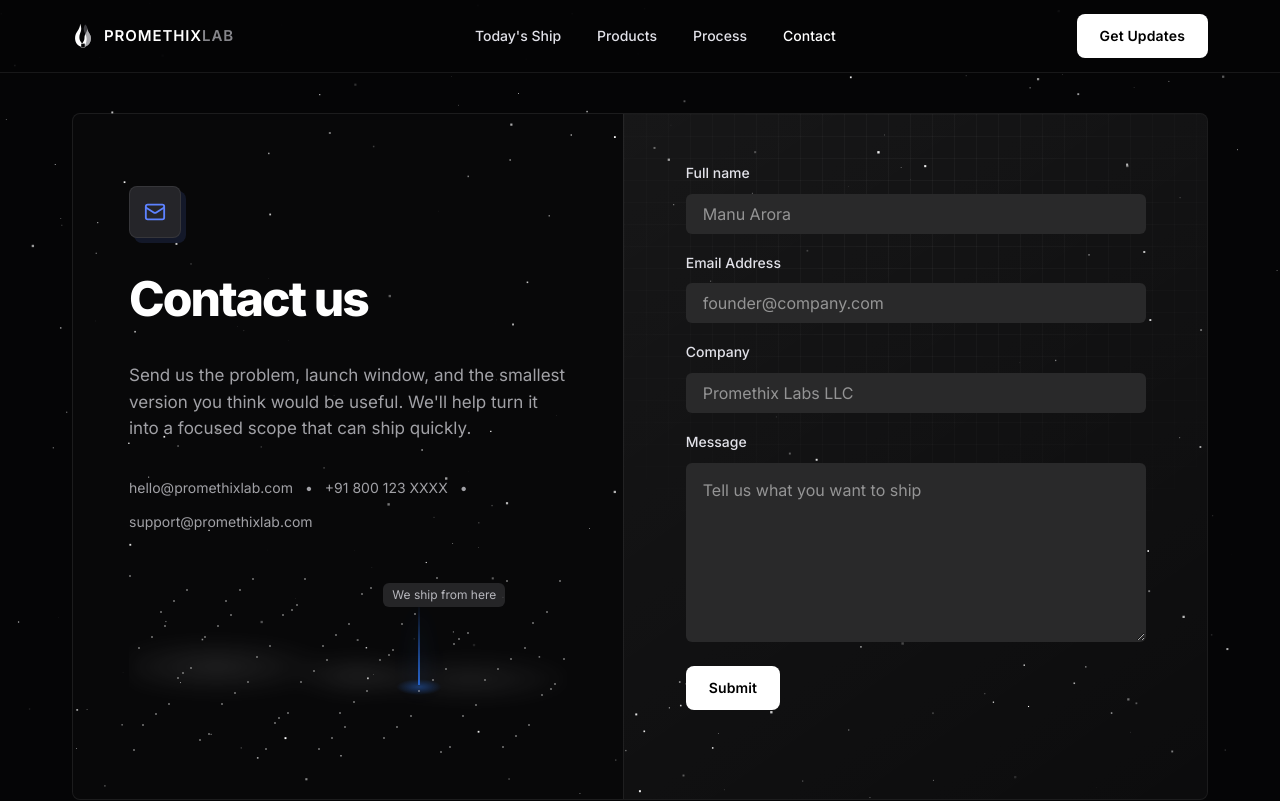
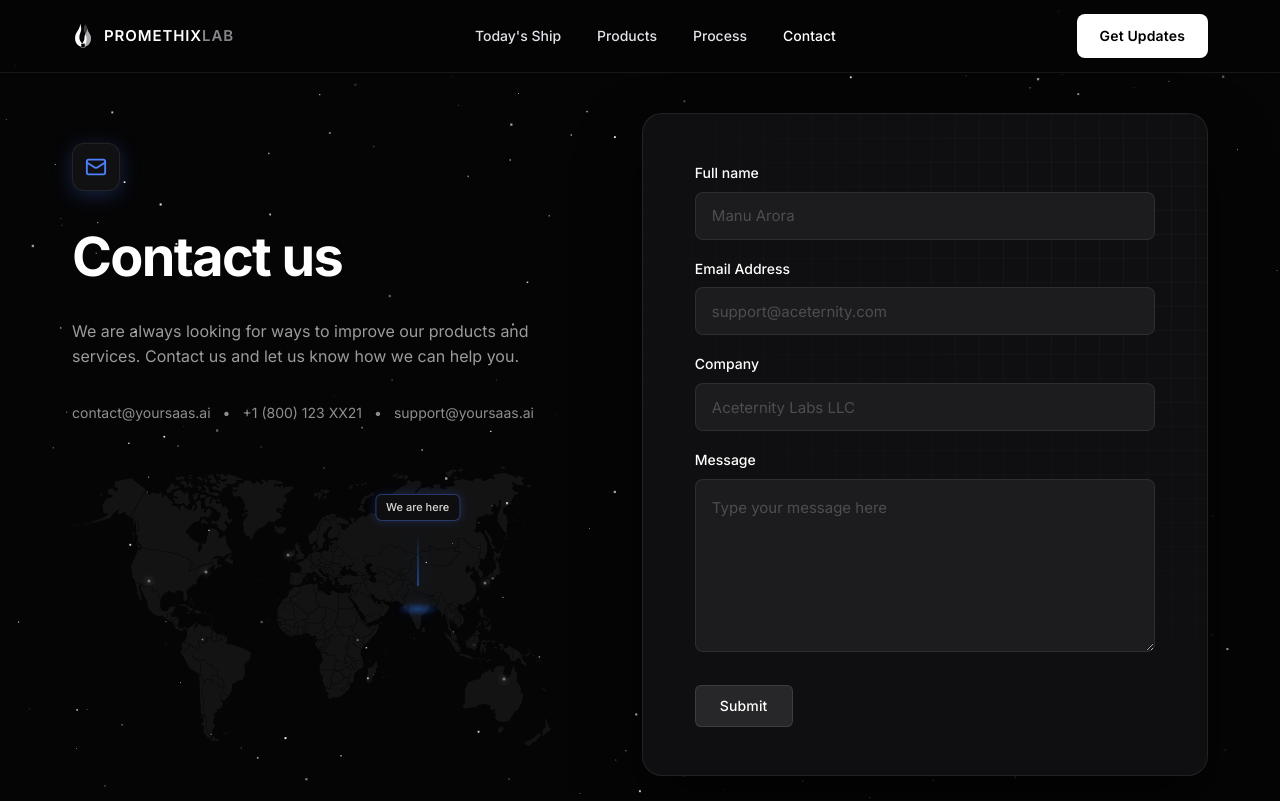
Before and after one commit to Promethix-Lab/promethix-lab, a Next.js app: page /contact in a window 1280 px wide. Shown: the top 801 px of the page. Built offline with nearby package versions, Linux system fonts and the light colour scheme.

Commit message:
contact form updated and bugs removed

```diff
--- a/app/contact/page.tsx
+++ b/app/contact/page.tsx
@@ -20,26 +20,33 @@ export default function ContactPage() {
             </div>
             <h1>Contact us</h1>
             <p>
-              Send us the problem, launch window, and the smallest version you think would be useful. We&apos;ll help
-              turn it into a focused scope that can ship quickly.
+              We are always looking for ways to improve our products and services. Contact us and let us know how we can help you.
             </p>
             <div className="contact-links" aria-label="Contact details">
-              <a href="mailto:hello@promethixlab.com">hello@promethixlab.com</a>
+              <a href="mailto:contact@yoursaas.ai">contact@yoursaas.ai</a>
               <span>•</span>
-              <a href="tel:+91800123XXXX">+91 800 123 XXXX</a>
+              <a href="tel:+1800123XX21">+1 (800) 123 XX21</a>
               <span>•</span>
-              <a href="mailto:support@promethixlab.com">support@promethixlab.com</a>
+              <a href="mailto:support@yoursaas.ai">support@yoursaas.ai</a>
             </div>
             <div className="contact-map" aria-hidden="true">
-              <div className="contact-map-label">We ship from here</div>
+              <div className="contact-map-label">We are here</div>
               <div className="contact-map-beam" />
               <div className="contact-map-pulse" />
-              {Array.from({ length: 86 }).map((_, index) => {
-                const x = (index * 37) % 100;
-                const y = (index * 19 + Math.floor(index / 7) * 11) % 100;
-
-                return <span key={index} style={{ "--dot-x": `${x}%`, "--dot-y": `${y}%` } as CSSProperties} />;
-              })}
+              {[
+                { name: "San Francisco", x: "16%", y: "41%" },
+                { name: "New York", x: "28%", y: "38%" },
+                { name: "London", x: "45%", y: "32%" },
+                { name: "Tokyo", x: "86%", y: "42%" },
+                { name: "Sydney", x: "90%", y: "76%" },
+              ].map((hub, index) => (
+                <span
+                  key={index}
+                  className="contact-map-dot"
+                  style={{ "--dot-x": hub.x, "--dot-y": hub.y } as CSSProperties}
+                  title={hub.name}
+                />
+              ))}
             </div>
           </div>
 
--- a/app/globals.css
+++ b/app/globals.css
@@ -1401,8 +1401,7 @@ section {
   box-shadow: 0 40px 90px rgba(0, 0, 0, 0.62);
 }
 
-.newsletter-dialog::before,
-.contact-panel::before {
+.newsletter-dialog::before {
   content: "";
   position: absolute;
   inset: 0;
@@ -1412,6 +1411,17 @@ section {
   pointer-events: none;
 }
 
+.contact-panel::before {
+  content: "";
+  position: absolute;
+  inset: 0;
+  background-image: linear-gradient(rgba(255, 255, 255, 0.03) 1px, transparent 1px), linear-gradient(90deg, rgba(255, 255, 255, 0.03) 1px, transparent 1px);
+  background-size: 24px 24px;
+  mask-image: radial-gradient(circle at 80% 20%, black 0%, transparent 85%);
+  pointer-events: none;
+  z-index: 0;
+}
+
 .newsletter-close {
   position: absolute;
   top: 16px;
@@ -1433,8 +1443,7 @@ section {
   height: 16px;
 }
 
-.newsletter-icon,
-.contact-mail-icon {
+.newsletter-icon {
   width: 52px;
   height: 52px;
   margin-bottom: 24px;
@@ -1446,6 +1455,20 @@ section {
   border-radius: 8px;
   color: var(--accent-indigo);
   box-shadow: 5px 5px 0 rgba(93, 130, 255, 0.13);
+}
+
+.contact-mail-icon {
+  width: 48px;
+  height: 48px;
+  margin-bottom: 24px;
+  display: flex;
+  align-items: center;
+  justify-content: center;
+  background: #111113;
+  border: 1px solid rgba(255, 255, 255, 0.08);
+  border-radius: 12px;
+  color: #4f80ff;
+  box-shadow: 0 4px 20px rgba(79, 128, 255, 0.25);
 }
 
 .newsletter-icon svg,
@@ -1483,8 +1506,7 @@ section {
   margin-top: 28px;
 }
 
-.newsletter-form label,
-.contact-field label {
+.newsletter-form label {
   display: block;
   margin-bottom: 10px;
   color: var(--body-strong);
@@ -1492,14 +1514,20 @@ section {
   font-weight: 500;
 }
 
+.contact-field label {
+  display: block;
+  margin-bottom: 8px;
+  color: #ffffff;
+  font-size: 14px;
+  font-weight: 500;
+}
+
 .newsletter-input-row {
   display: flex;
   gap: 10px;
 }
 
-.newsletter-input-row input,
-.contact-field input,
-.contact-field textarea {
+.newsletter-input-row input {
   width: 100%;
   border: 1px solid transparent;
   background: #29292a;
@@ -1509,16 +1537,37 @@ section {
   transition: border-color 0.2s ease, background 0.2s ease;
 }
 
+.contact-field input,
+.contact-field textarea {
+  width: 100%;
+  border: 1px solid rgba(255, 255, 255, 0.08);
+  background: #1c1c1f;
+  border-radius: 8px;
+  color: #ffffff;
+  outline: none;
+  font-size: 15px;
+  transition: border-color 0.2s ease, background 0.2s ease;
+}
+
+.contact-field input::placeholder,
+.contact-field textarea::placeholder {
+  color: rgba(255, 255, 255, 0.22);
+}
+
 .newsletter-input-row input {
   height: 44px;
   padding: 0 14px;
 }
 
-.newsletter-input-row input:focus,
+.newsletter-input-row input:focus {
+  border-color: rgba(255, 255, 255, 0.24);
+  background: #303032;
+}
+
 .contact-field input:focus,
 .contact-field textarea:focus {
-  border-color: rgba(255, 255, 255, 0.24);
-  background: #303032;
+  border-color: rgba(255, 255, 255, 0.2);
+  background: #222226;
 }
 
 .newsletter-note {
@@ -1537,110 +1586,169 @@ section {
 
 .contact-shell {
   display: grid;
-  grid-template-columns: 1fr 1.06fr;
+  grid-template-columns: 1fr 1.12fr;
+  gap: 64px;
+  align-items: center;
   min-height: 560px;
-  overflow: hidden;
-  background: rgba(255, 255, 255, 0.015);
-  border: 1px solid var(--hairline);
-  border-radius: 8px;
 }
 
 .contact-copy {
-  padding: 72px 56px 44px;
+  padding: 0;
 }
 
 .contact-copy h1 {
-  margin-bottom: 26px;
+  margin-bottom: 20px;
   font-family: var(--font-body);
-  font-size: 48px;
-  font-weight: 800;
-  letter-spacing: -0.04em;
+  font-size: 54px;
+  font-weight: 700;
+  letter-spacing: -0.03em;
+  color: #ffffff;
 }
 
 .contact-copy p {
-  max-width: 520px;
-  margin-bottom: 36px;
-  color: var(--body);
-  font-size: 17px;
+  max-width: 480px;
+  margin-bottom: 32px;
+  color: rgba(255, 255, 255, 0.6);
+  font-size: 16px;
+  line-height: 1.6;
 }
 
 .contact-links {
   display: flex;
   flex-wrap: wrap;
   gap: 12px;
-  color: var(--body);
+  color: rgba(255, 255, 255, 0.55);
   font-size: 14px;
+  margin-bottom: 40px;
+}
+.contact-links a {
+  color: rgba(255, 255, 255, 0.55);
+  text-decoration: none;
+  transition: color 0.2s ease;
+}
+.contact-links a:hover {
+  color: #ffffff;
 }
 
 .contact-map {
   position: relative;
   width: min(100%, 480px);
-  height: 180px;
+  aspect-ratio: 784 / 458;
   margin-top: 42px;
   overflow: hidden;
-  opacity: 0.8;
+  opacity: 0.85;
+  background-image: url("/world-map.svg");
+  background-size: 100% 100%;
+  background-repeat: no-repeat;
+  background-position: center;
 }
 
 .contact-map::before {
   content: "";
   position: absolute;
-  inset: 28px 0 0;
-  background: radial-gradient(ellipse at 52% 48%, rgba(255, 255, 255, 0.12), transparent 20%),
-    radial-gradient(ellipse at 20% 42%, rgba(255, 255, 255, 0.12), transparent 24%),
-    radial-gradient(ellipse at 78% 50%, rgba(255, 255, 255, 0.1), transparent 23%);
-  filter: blur(9px);
-}
-
-.contact-map span {
+  inset: 0;
+  background: transparent;
+}
+
+.contact-map-dot {
   position: absolute;
   left: var(--dot-x);
   top: var(--dot-y);
-  width: 2px;
-  height: 2px;
-  background: rgba(255, 255, 255, 0.56);
+  width: 3px;
+  height: 3px;
+  background: rgba(255, 255, 255, 0.5);
   border-radius: 50%;
+  transform: translate(-50%, -50%);
+  box-shadow: 0 0 6px rgba(255, 255, 255, 0.8);
 }
 
 .contact-map-label {
   position: absolute;
-  left: 58%;
-  top: 8px;
+  left: 72%;
+  top: 10%;
+  transform: translateX(-50%);
   z-index: 2;
-  padding: 3px 9px;
-  background: #2c2c2f;
+  padding: 4px 10px;
+  background: #111113;
+  border: 1px solid rgba(79, 128, 255, 0.35);
   border-radius: 6px;
-  color: var(--body-strong);
-  font-size: 12px;
+  color: #ffffff;
+  font-size: 11px;
+  font-weight: 500;
+  box-shadow: 0 0 12px rgba(79, 128, 255, 0.15);
+  white-space: nowrap;
+  animation: label-glow 2s infinite ease-in-out;
 }
 
 .contact-map-beam {
   position: absolute;
-  left: 66%;
-  top: 28px;
+  left: 72%;
+  top: 24%;
+  height: 27%;
   width: 2px;
-  height: 82px;
-  background: linear-gradient(180deg, rgba(93, 130, 255, 0), #2f7cff);
+  transform: translateX(-50%);
+  background: linear-gradient(180deg, rgba(79, 128, 255, 0) 0%, #2f7cff 100%);
   filter: drop-shadow(0 0 10px rgba(47, 124, 255, 0.9));
+  animation: beam-pulse 2s infinite ease-in-out;
 }
 
 .contact-map-pulse {
   position: absolute;
-  left: calc(66% - 22px);
-  top: 104px;
-  width: 46px;
-  height: 16px;
-  background: radial-gradient(ellipse, rgba(47, 124, 255, 0.48), transparent 70%);
+  left: 72%;
+  top: 51%;
+  width: 44px;
+  height: 14px;
+  transform: translate(-50%, -50%);
+  background: radial-gradient(ellipse, rgba(47, 124, 255, 0.65), transparent 70%);
   border-radius: 50%;
+  animation: map-pulse-breath 2s infinite ease-in-out;
+}
+
+@keyframes map-pulse-breath {
+  0%, 100% {
+    transform: translate(-50%, -50%) scale(0.85);
+    opacity: 0.55;
+    filter: drop-shadow(0 0 4px rgba(47, 124, 255, 0.5));
+  }
+  50% {
+    transform: translate(-50%, -50%) scale(1.2);
+    opacity: 1;
+    filter: drop-shadow(0 0 14px rgba(47, 124, 255, 0.95));
+  }
+}
+
+@keyframes beam-pulse {
+  0%, 100% {
+    opacity: 0.35;
+    height: 15%;
+  }
+  50% {
+    opacity: 1;
+    height: 27%;
+  }
+}
+
+@keyframes label-glow {
+  0%, 100% {
+    border-color: rgba(79, 128, 255, 0.35);
+    box-shadow: 0 0 8px rgba(79, 128, 255, 0.15);
+  }
+  50% {
+    border-color: rgba(79, 128, 255, 0.7);
+    box-shadow: 0 0 16px rgba(79, 128, 255, 0.4);
+  }
 }
 
 .contact-panel {
   position: relative;
-  padding: 44px 40px;
-  background: linear-gradient(145deg, rgba(255, 255, 255, 0.06), rgba(255, 255, 255, 0.015));
-  border-left: 1px solid var(--hairline);
+  padding: 48px 40px;
+  background: #0f0f11;
+  border: 1px solid rgba(255, 255, 255, 0.08);
+  border-radius: 20px;
   display: flex;
   align-items: flex-start;
-  padding-top: 48px;
+  box-shadow: 0 30px 60px rgba(0, 0, 0, 0.6);
+  overflow: hidden;
 }
 
 .contact-form {
@@ -1656,14 +1764,34 @@ section {
 }
 
 .contact-field input {
-  height: 40px;
+  height: 48px;
   padding: 0 16px;
 }
 
 .contact-field textarea {
-  min-height: 82px;
-  padding: 14px 16px;
+  min-height: 140px;
+  padding: 16px;
   resize: vertical;
+}
+
+.contact-form button[type="submit"] {
+  background: #27272a !important;
+  color: #ffffff !important;
+  border: 1px solid rgba(255, 255, 255, 0.1) !important;
+  border-radius: 6px !important;
+  height: 42px !important;
+  padding: 0 24px !important;
+  font-size: 14px !important;
+  font-weight: 500 !important;
+  box-shadow: none !important;
+  cursor: pointer;
+  transition: background 0.2s ease, border-color 0.2s ease;
+  margin-top: 8px;
+}
+
+.contact-form button[type="submit"]:hover {
+  background: #3f3f46 !important;
+  border-color: rgba(255, 255, 255, 0.2) !important;
 }
 
 .contact-success {
@@ -1893,12 +2021,13 @@ section {
   }
 
   .contact-copy {
-    padding: 72px 40px 24px;
+    padding: 40px 0 24px;
   }
 
   .contact-panel {
-    border-left: 0;
-    border-top: 1px solid var(--hairline);
+    border: 1px solid rgba(255, 255, 255, 0.08);
+    border-radius: 16px;
+    margin-top: 24px;
   }
 }
 
@@ -2047,7 +2176,7 @@ section {
   }
 
   .contact-copy {
-    padding: 52px 24px 20px;
+    padding: 40px 0 20px;
   }
 
   .contact-links {
--- a/components/contact/contact-form.tsx
+++ b/components/contact/contact-form.tsx
@@ -40,15 +40,15 @@ export function ContactForm() {
       </div>
       <div className="contact-field">
         <label htmlFor="email">Email Address</label>
-        <input id="email" name="email" type="email" placeholder="founder@company.com" required />
+        <input id="email" name="email" type="email" placeholder="support@aceternity.com" required />
       </div>
       <div className="contact-field">
         <label htmlFor="company">Company</label>
-        <input id="company" name="company" type="text" placeholder="Promethix Labs LLC" />
+        <input id="company" name="company" type="text" placeholder="Aceternity Labs LLC" />
       </div>
       <div className="contact-field">
         <label htmlFor="message">Message</label>
-        <textarea id="message" name="message" placeholder="Tell us what you want to ship" rows={6} required />
+        <textarea id="message" name="message" placeholder="Type your message here" rows={6} required />
       </div>
       <Button type="submit">Submit</Button>
     </form>
--- a/next.config.ts
+++ b/next.config.ts
@@ -1,5 +1,9 @@
 import type { NextConfig } from "next";
 
-const nextConfig: NextConfig = {};
+const nextConfig: NextConfig = {
+  experimental: {
+    optimizePackageImports: ["lucide-react", "framer-motion"]
+  }
+};
 
 export default nextConfig;
--- a/package.json
+++ b/package.json
@@ -3,7 +3,7 @@
   "version": "0.1.0",
   "private": true,
   "scripts": {
-    "dev": "next dev",
+    "dev": "next dev --turbo",
     "build": "next build",
     "start": "next start",
     "lint": "eslint",
```
Also changed, not shown: public/world-map.svg (added).
